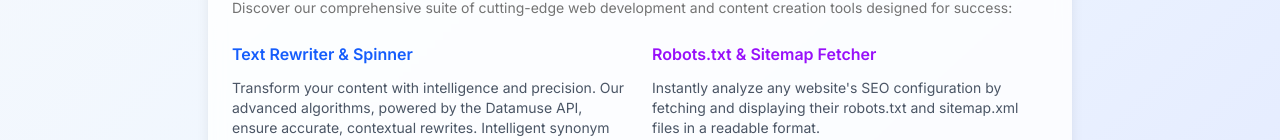
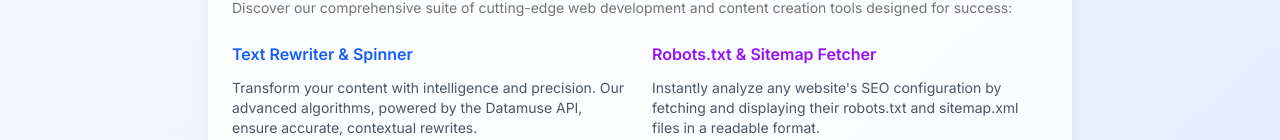
Before and after one commit to samehfathy2/intravelt, a Next.js app: page /about in a window 1280 px wide. Shown: the part 656-796 px from the top of the page. Built offline with nearby package versions, Linux system fonts and the light colour scheme.

Commit message:
Update page.tsx

```diff
--- a/src/app/about/page.tsx
+++ b/src/app/about/page.tsx
@@ -69,14 +69,6 @@ export default function AboutPage() {
 								</h3>
 								<p className='text-sm text-gray-600 mb-3'>
 									Transform your content with intelligence and precision. Our advanced algorithms, powered by the Datamuse API, ensure accurate, contextual rewrites.
-
-    Intelligent synonym detection
-
-    Context-aware replacements
-
-    Preserve original meaning
-
-    Multiple variation options
 								</p>
 								<ul className='text-xs text-gray-500 space-y-1'>
 									<li>• Intelligent synonym detection</li>
```
